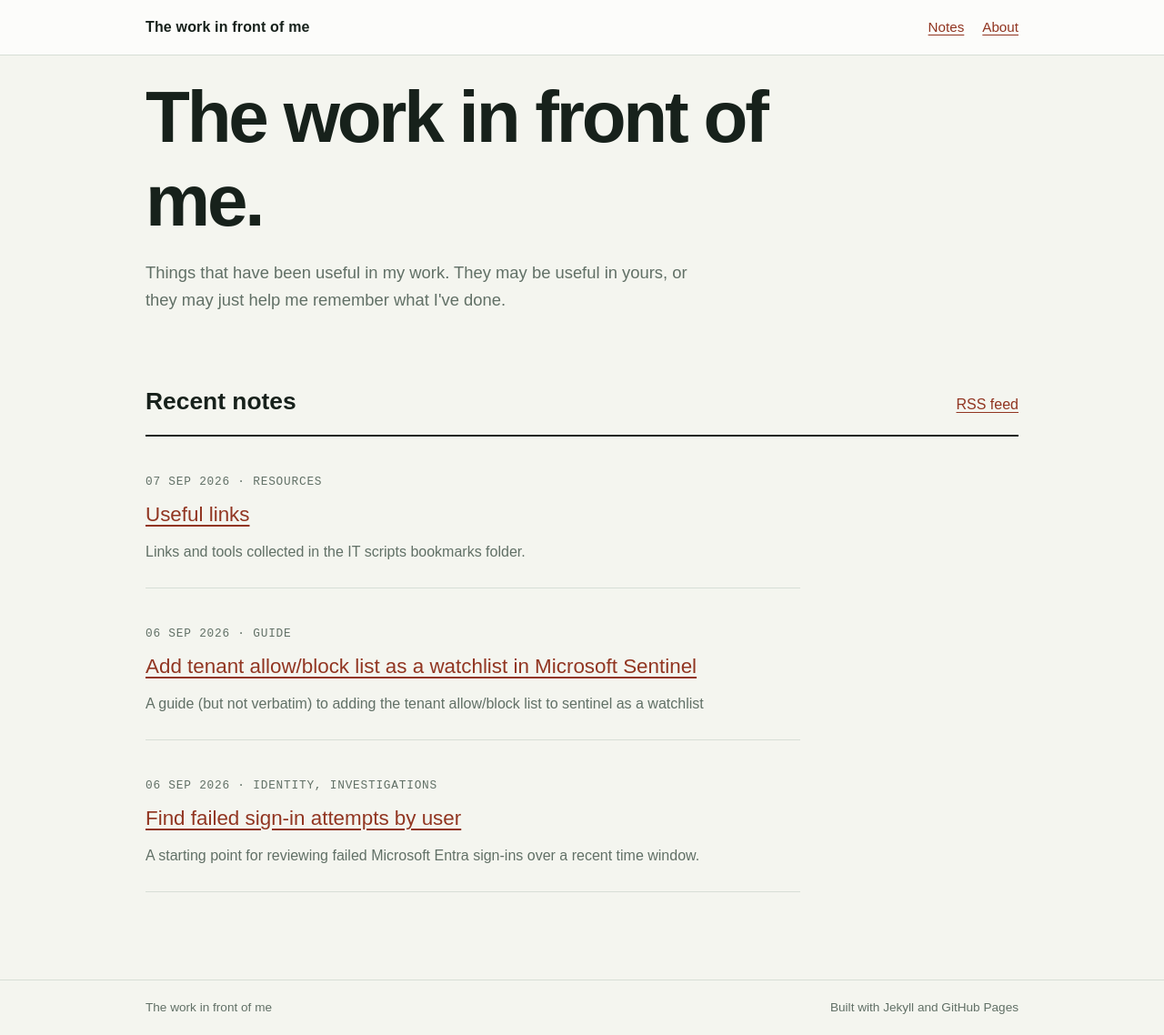
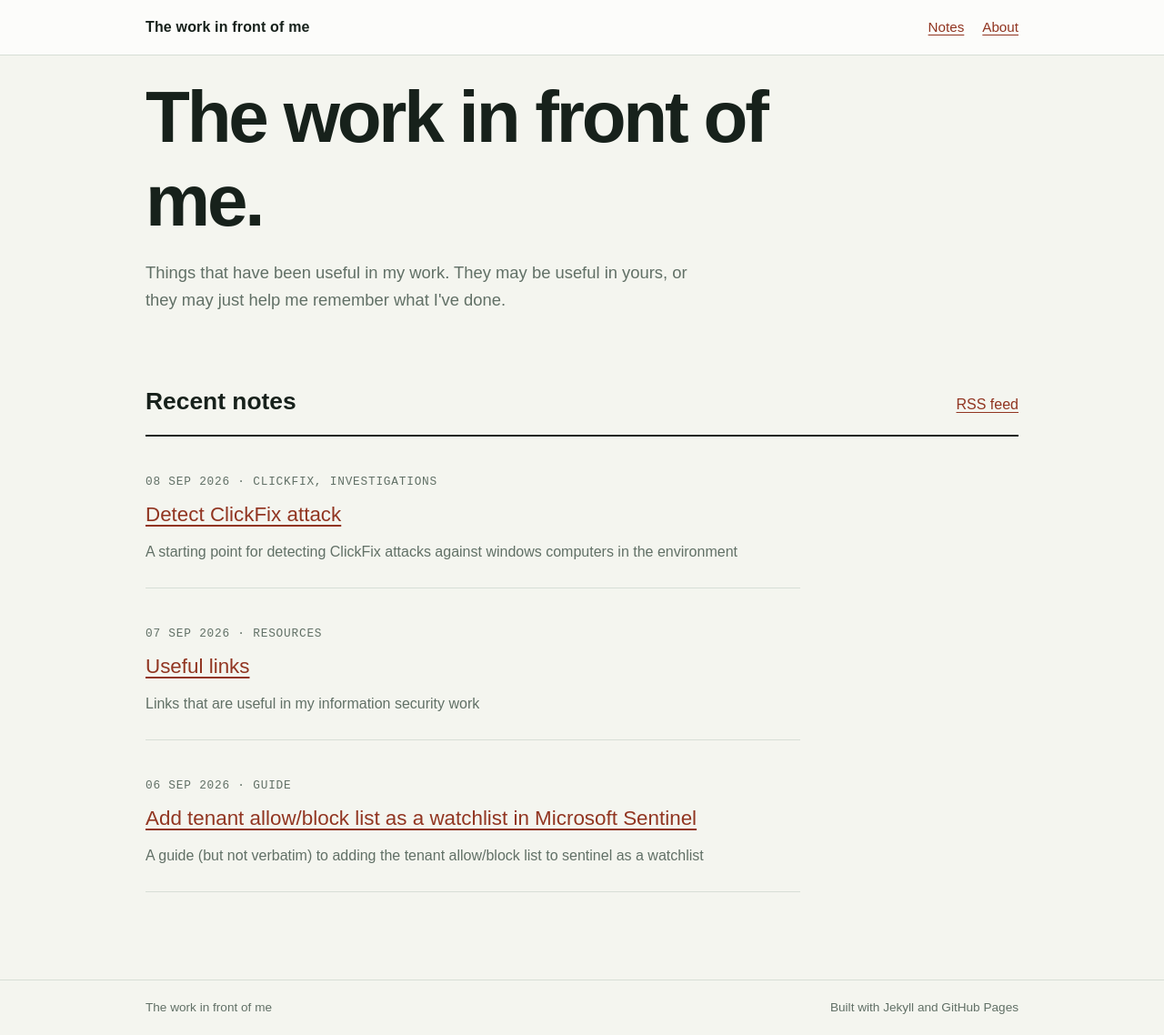
Before and after one commit to dfbr/kql_queries, a Jekyll site: the page built from docs/index.md, in a window 1280 px wide. Shown: the whole page at 91% size. Built offline with Jekyll 4.4.1, drawn with Linux system fonts in a browser that asks for light colours; some web fonts are replaced; part of the change alters nothing that is shown.

Commit message:
New article

````diff
--- a/docs/_posts/2026-09-06-find-failed-sign-ins.md
+++ /dev/null
@@ -1,35 +0,0 @@
----
-layout: post
-title: Find failed sign-in attempts by user
-description: A starting point for reviewing failed Microsoft Entra sign-ins over a recent time window.
-date: 2026-09-06
-categories:
-  - identity
-  - investigations
-tags:
-  - sign-in logs
-  - Microsoft Entra ID
----
-
-This query summarizes failed sign-in attempts by user and application. Adjust the time range and result filters for the investigation at hand.
-
-## Query
-
-```kusto
-let lookback = 24h;
-SigninLogs
-| where TimeGenerated >= ago(lookback)
-| where ResultType != 0
-| summarize
-    FailedAttempts = count(),
-    LastAttempt = max(TimeGenerated),
-    Applications = make_set(AppDisplayName, 10)
-    by UserPrincipalName, ResultDescription
-| order by FailedAttempts desc
-```
-
-## Notes
-
-- `ResultType != 0` keeps unsuccessful sign-ins. Confirm the result semantics for the log source you are using.
-- `make_set()` keeps the application context compact when a user has tried several applications.
-- Add `IPAddress`, `Location`, or `ConditionalAccessStatus` to the grouping when the investigation needs that detail.
--- a/docs/_posts/2026-09-07-useful-it-scripts-links.md
+++ b/docs/_posts/2026-09-07-useful-it-scripts-links.md
@@ -1,7 +1,7 @@
 ---
 layout: post
 title: Useful links
-description: Links and tools collected in the IT scripts bookmarks folder.
+description: Links that are useful in my information security work
 date: 2026-09-07
 categories:
   - resources
@@ -10,6 +10,10 @@ tags:
 ---
 
 My list of useful links
+
+## Microsoft Defender
+
+
 
 - [Sentinel-Queries/SecurityAlert-FindBlastRadiusofPasswordSpray.kql at main · reprise99/Sentinel-Queries · GitHub](https://github.com/reprise99/Sentinel-Queries/blob/main/Security%20Alert/SecurityAlert-FindBlastRadiusofPasswordSpray.kql)
 - [Running Remote Commands - PowerShell](https://learn.microsoft.com/en-us/powershell/scripting/learn/remoting/running-remote-commands?view=powershell-7.3)
--- /dev/null
+++ b/docs/_posts/2026-09-08-ClickFix-hunting-query.md
@@ -0,0 +1,131 @@
+---
+layout: post
+title: Detect ClickFix attack
+description: A starting point for detecting ClickFix attacks against windows computers in the environment
+date: 2026-09-08
+categories:
+  - ClickFix
+  - investigations
+tags:
+  - KQL
+  - Advanced hunting
+---
+
+This query is based on the query from [The One Chokepoint to Rule Them All: ](https://ddosier-disects.medium.com/the-one-chokepoint-to-rule-them-all-why-i-deleted-50-clickfix-detection-rules-and-replaced-them-7c532206d32d) Why I Deleted 50 ClickFix Detection Rules and Replaced Them With One. I had to do quite a bit of debugging for my environment and tailoring for my environment.
+
+If it runs in your environment, you can use this for a detection rule and have incidents automatically inserted into your [todo list](https://security.microsoft.com/incidents)
+
+```kql
+let ClipboardAccess = DeviceEvents
+| where ActionType contains "GetClipboardData"
+| where InitiatingProcessFileName in~
+      ("powershell.exe","pwsh.exe","cmd.exe","wscript.exe",
+       "cscript.exe","mshta.exe","wt.exe","RunDll32.exe")
+| where InitiatingProcessCommandLine has_any
+      ("Get-Clipboard","[System.Windows.Forms.Clipboard]",
+       "clip","pbpaste")
+| extend ClipTime=Timestamp,
+      ClipInitProc=InitiatingProcessFileName,
+      ClipCmdLine=InitiatingProcessCommandLine;
+let ShellSpawn = DeviceProcessEvents
+    | where FileName in~
+      ("powershell.exe","pwsh.exe","cmd.exe","mshta.exe",
+       "wscript.exe","cscript.exe","wt.exe","RunDll32.exe",
+       "msiexec.exe","fodhelper.exe","schtasks.exe")
+| where InitiatingProcessFileName in~
+      ("explorer.exe","SearchHost.exe","wt.exe",
+       "RunDll32.exe","msiexec.exe","WerFault.exe",
+       "DllHost.exe","fodhelper.exe","winlogon.exe",
+       "userinit.exe","cmd.exe")
+// Exclude SYSTEM-context noise
+    | where InitiatingProcessAccountName !in~ ("SYSTEM","LOCAL SERVICE","NETWORK SERVICE")
+// Key ClickFix payload indicators
+    | extend IsSuspiciousCmdLine = ProcessCommandLine has_any (
+        "IEX","Invoke-Expression","-enc","-EncodedCommand","-e ",
+        "Get-Clipboard","DownloadString","DownloadFile",
+        "Net.WebClient","Invoke-WebRequest","iwr","curl",
+        "Start-Process","Hidden","Bypass","HKCU:\\","reg add",
+        "schtasks","certutil","bitsadmin","mshta","vbscript:")
+    | where ProcessCommandLine !contains "c:\\ProgramData\\scripts\\RemoveApps.ps1" // a file we appear to use here so excluding
+    | project ShellSpawnTime=Timestamp, DeviceName, // there is no sessionId
+      InitiatingProcessAccountName,
+      FileName, ProcessCommandLine,
+      InitiatingProcessFileName, IsSuspiciousCmdLine;
+let NetworkEgress = DeviceNetworkEvents
+    | where InitiatingProcessFileName in~
+      ("powershell.exe","pwsh.exe","cmd.exe","mshta.exe",
+       "curl.exe","wscript.exe","cscript.exe","certutil.exe",
+       "bitsadmin.exe","msiexec.exe","RunDll32.exe")
+    | where RemotePort in (80, 443, 8080, 8443, 4444, 4445, 1337)
+    //Exclude known-safe Microsoft update / telemetry destinations
+    | where RemoteUrl !has "microsoft.com"
+        and RemoteUrl !has "windowsupdate.com"
+        and RemoteUrl !has "adl.windows.com"
+        and RemoteUrl !has "office365.com"
+        and RemoteUrl !has "ocsp.digicert.com"
+        and RemoteUrl !has "crl.globalsign.com"
+        and RemoteUrl !has "api.anthropic.com"
+        and RemoteUrl !has "updates.logitech.com"
+        and RemoteUrl !has "aka.ms"
+        and RemoteUrl !has "oscp2.globalsign.com"
+        and RemoteUrl !contains "custom domains here"
+    | project NetTime=Timestamp, DeviceName, // there is no sessionId
+      NetInitProc=InitiatingProcessFileName,
+      RemoteUrl, RemoteIP, RemotePort;
+let ShellToNet = ShellSpawn
+    | join kind=inner NetworkEgress
+        on DeviceName //, there is no SessionId
+    | where NetTime between (ShellSpawnTime .. (ShellSpawnTime + 180s)) // tune this line to how fast you think your users are
+    | project ShellSpawnTime, NetTime, DeviceName, // there is no , SessionId,
+      FileName, ProcessCommandLine, InitiatingProcessFileName,
+      RemoteUrl, RemoteIP, RemotePort, IsSuspiciousCmdLine,
+      InitiatingProcessAccountName
+    | extend CorrelationPath = "ShellToNet";
+let ClipToShell = ClipboardAccess
+    | join kind=inner ShellSpawn
+        on DeviceName // there is no , SessionId
+    | where ShellSpawnTime between (ClipTime .. (ClipTime + 60s))
+    | project ClipTime, ShellSpawnTime, DeviceName, // there is no, SessionId,
+      FileName, ProcessCommandLine, InitiatingProcessFileName,
+      ClipCmdLine, IsSuspiciousCmdLine,
+      InitiatingProcessAccountName
+    | extend CorrelationPath = "ClipboardToShell";
+//Union and Score
+union ShellToNet, ClipToShell
+| extend ConfidenceScore = case(
+    // CRITICAL: In-memory execution / encoded payloads
+    ProcessCommandLine has_any (
+        "IEX", "Invoke-Expression", "-enc", "-EncodedCommand",
+        "DownloadString", "Get-Clipboard",
+        "vbscript:", "javascript:"
+    ), "CRITICAL",
+    // HIGH: Remote download / living-off-land
+    ProcessCommandLine has_any (
+        "Invoke-WebRequest", "iwr", "curl", "wget",
+        "DownloadFile", "certutil -urlcache",
+        "bitsadmin /transfer", "msiexec /i http"
+    ), "HIGH",
+    // HIGH: Persistence / evasion indicators
+    ProcessCommandLine has_any (
+        "schtasks", "reg add", @"HKCU:\", "Bypass",
+        "-WindowStyle Hidden", "-NonInteractive"
+    ), "HIGH",
+    // MEDIUM: Suspicious but not conclusive
+    IsSuspiciousCmdLine == true, "MEDIUM",
+    // LOW: Default fallback
+    "LOW"
+)
+| where ConfidenceScore in ("CRITICAL","HIGH","MEDIUM")
+//Dedup: one alert per device+session+cmdline combination ---
+| summarize
+    FirstSeen=min(ShellSpawnTime),
+    AlertCount=count(),
+    RemoteUrls=make_set(RemoteUrl, 10),
+    RemoteIPs=make_set(RemoteIP, 10),
+    CorrelationPaths=make_set(CorrelationPath)
+    by DeviceName, FileName, // there is no sessionId
+       ProcessCommandLine, InitiatingProcessFileName,
+       ConfidenceScore, InitiatingProcessAccountName
+| sort by ConfidenceScore asc, FirstSeen desc
+//| distinct ProcessCommandLine
+```
````
